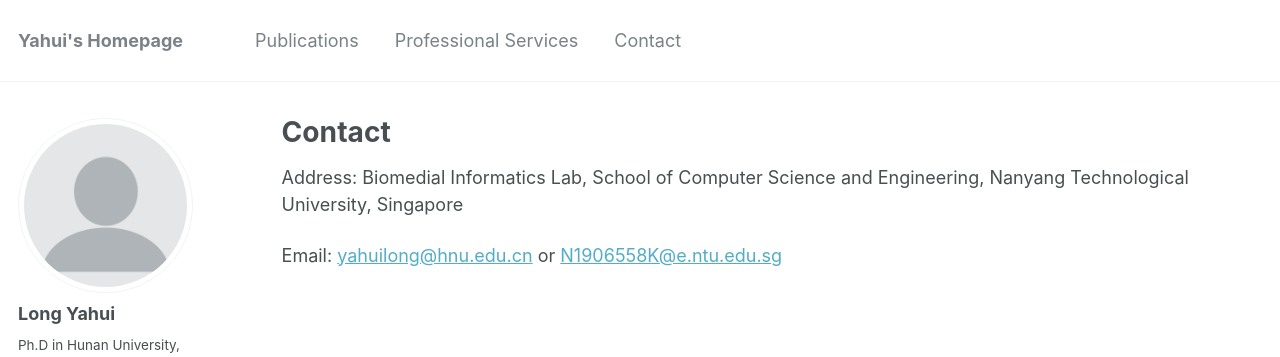
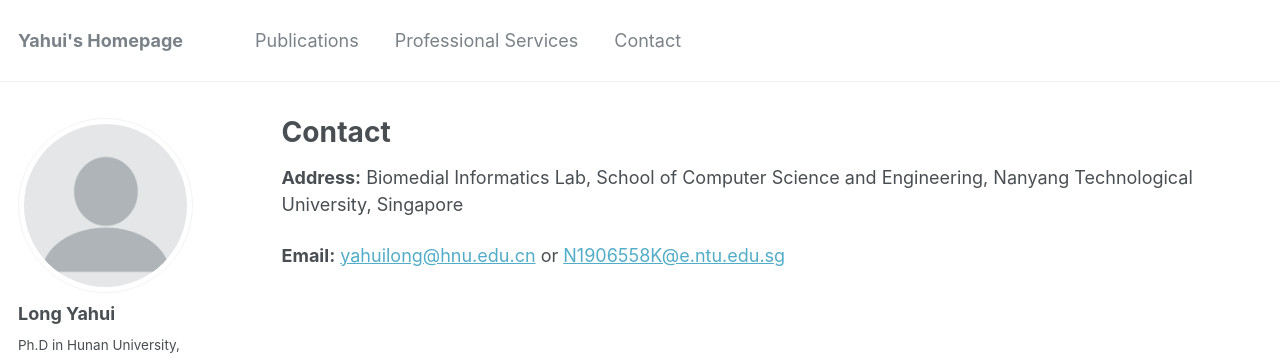
Before and after one commit to longyahui/Home, a Jekyll site: the page built from _pages/contact.md, in a window 1280 px wide. Shown: the top 357 px of the page. Built offline with Jekyll 4.4.1, drawn with Linux system fonts in a browser that asks for light colours; part of the change alters nothing that is shown.

```diff
--- a/_pages/contact.md
+++ b/_pages/contact.md
@@ -9,6 +9,7 @@ redirect_from:
 
 {% include base_path %}
 
-Address: Biomedial Informatics Lab, School of Computer Science and Engineering, Nanyang Technological University, Singapore
+**Address:** Biomedial Informatics Lab, School of Computer Science and Engineering, Nanyang Technological University, Singapore
 
-Email: <yahuilong@hnu.edu.cn> or <N1906558K@e.ntu.edu.sg>
+
+**Email:** <yahuilong@hnu.edu.cn> or <N1906558K@e.ntu.edu.sg>
```
